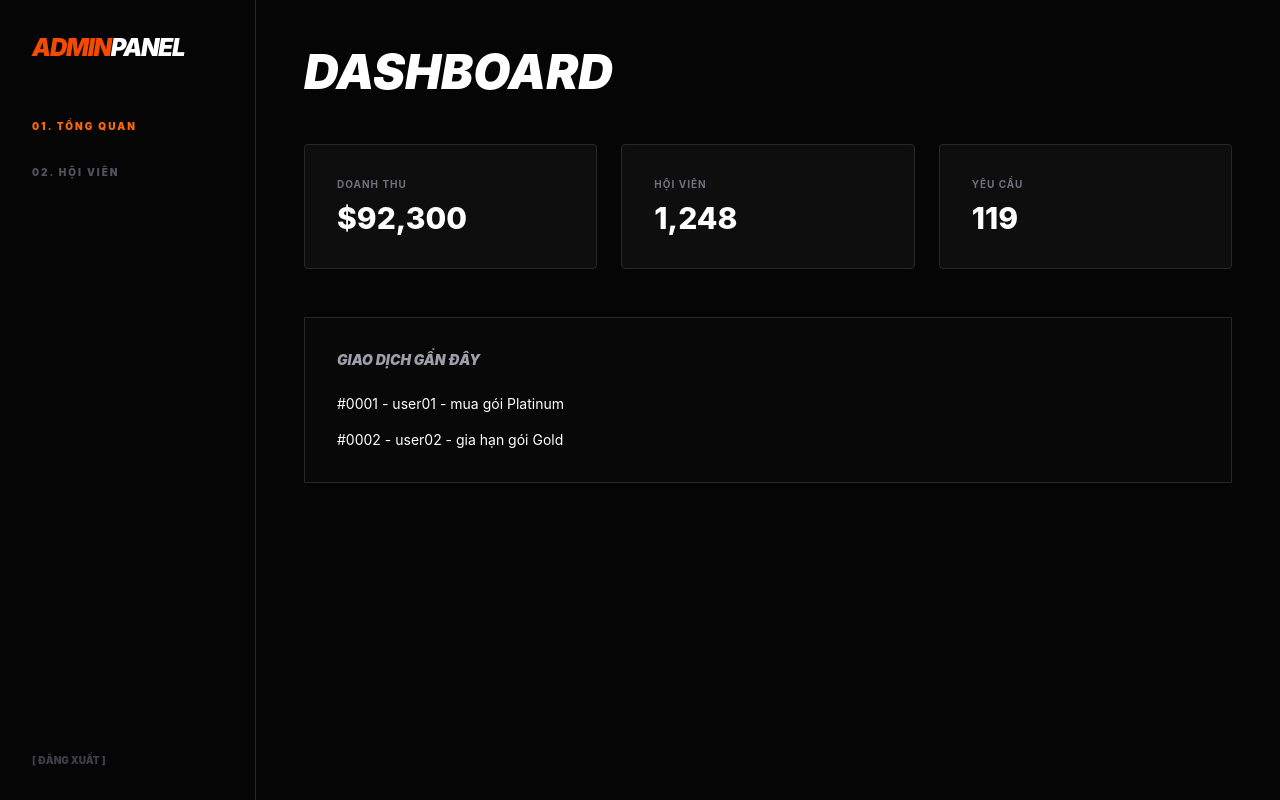
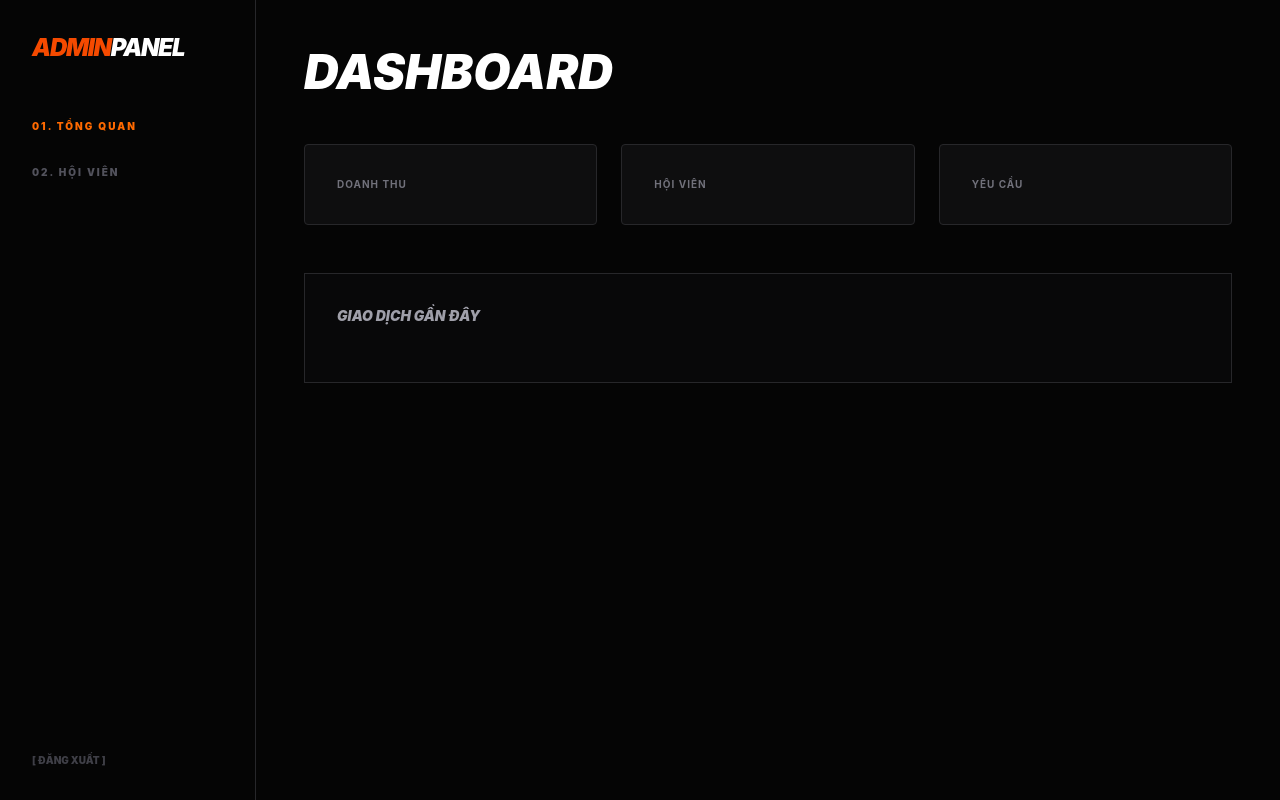
Before and after one commit to tdtrong945/dapp_demo_1, a React (Vite) app: page /admin-portal in a window 1280 px wide. Built offline with nearby package versions, Linux system fonts and the light colour scheme; sample sign-in values are in the browser's storage.

Commit message:
Update admin and member components

```diff
--- a/src/Admin/Login.jsx
+++ b/src/Admin/Login.jsx
@@ -94,7 +94,7 @@ export default function Login() {
         </p>
 
         <p className="mt-3 text-xs text-zinc-500">
-          Bạn có thể dùng admin/admin123 hoặc user/user123 khi chưa dùng MetaMask.
+          admin/admin123 hoặc user/user123 .
         </p>
       </form>
     </div>
--- a/src/Admin/index.jsx
+++ b/src/Admin/index.jsx
@@ -48,22 +48,17 @@ export default function AdminDashboard() {
             <div className="grid grid-cols-1 md:grid-cols-3 gap-6 mb-12">
               <div className="bg-zinc-900/50 p-8 border border-zinc-800 rounded-sm">
                 <p className="text-zinc-500 text-[10px] font-bold uppercase tracking-widest">Doanh thu</p>
-                <p className="text-3xl font-extrabold mt-2">$92,300</p>
               </div>
               <div className="bg-zinc-900/50 p-8 border border-zinc-800 rounded-sm">
                 <p className="text-zinc-500 text-[10px] font-bold uppercase tracking-widest">Hội viên</p>
-                <p className="text-3xl font-extrabold mt-2">1,248</p>
               </div>
               <div className="bg-zinc-900/50 p-8 border border-zinc-800 rounded-sm">
                 <p className="text-zinc-500 text-[10px] font-bold uppercase tracking-widest">Yêu cầu</p>
-                <p className="text-3xl font-extrabold mt-2">119</p>
               </div>
             </div>
             <div className="bg-zinc-900/20 border border-zinc-800 p-8">
               <h3 className="text-sm font-black uppercase mb-6 text-zinc-400 italic">Giao dịch gần đây</h3>
               <div className="space-y-4">
-                <div className="text-sm">#0001 - user01 - mua gói Platinum</div>
-                <div className="text-sm">#0002 - user02 - gia hạn gói Gold</div>
               </div>
             </div>
           </div>
--- a/src/components/Member/index.jsx
+++ b/src/components/Member/index.jsx
@@ -18,23 +18,15 @@ export default function MemberDashboard() {
         <div className="grid grid-cols-1 md:grid-cols-2 gap-6 mb-8">
           <div className="rounded-xl border border-zinc-800 bg-zinc-950 p-6">
             <h2 className="text-xl font-bold mb-2">Gói tập hiện tại</h2>
-            <p>Gold (3 tháng)</p>
-            <p className="mt-2 text-sm text-zinc-400">Hạn: 30/06/2026</p>
           </div>
           <div className="rounded-xl border border-zinc-800 bg-zinc-950 p-6">
             <h2 className="text-xl font-bold mb-2">Huấn luyện viên</h2>
-            <p>Ngô Anh Tuấn</p>
-            <p className="mt-2 text-sm text-zinc-400">Thời gian: 3 buổi/tuần</p>
           </div>
         </div>
 
         <div className="rounded-xl border border-zinc-800 bg-zinc-950 p-6 mb-8">
           <h2 className="text-xl font-bold mb-3">Lịch tập</h2>
-          <ul className="list-disc ml-5 text-zinc-300">
-            <li>Thứ 2, 18:00 - Cardio & Sức Mạnh</li>
-            <li>Thứ 4, 18:00 - Cơ bụng & Cơ lưng</li>
-            <li>Thứ 6, 18:00 - Đầu & Vai</li>
-          </ul>
+
         </div>
 
         <button onClick={handleLogout} className="bg-orange-600 hover:bg-orange-700 px-6 py-2 rounded-lg font-bold">Đăng xuất</button>
```
